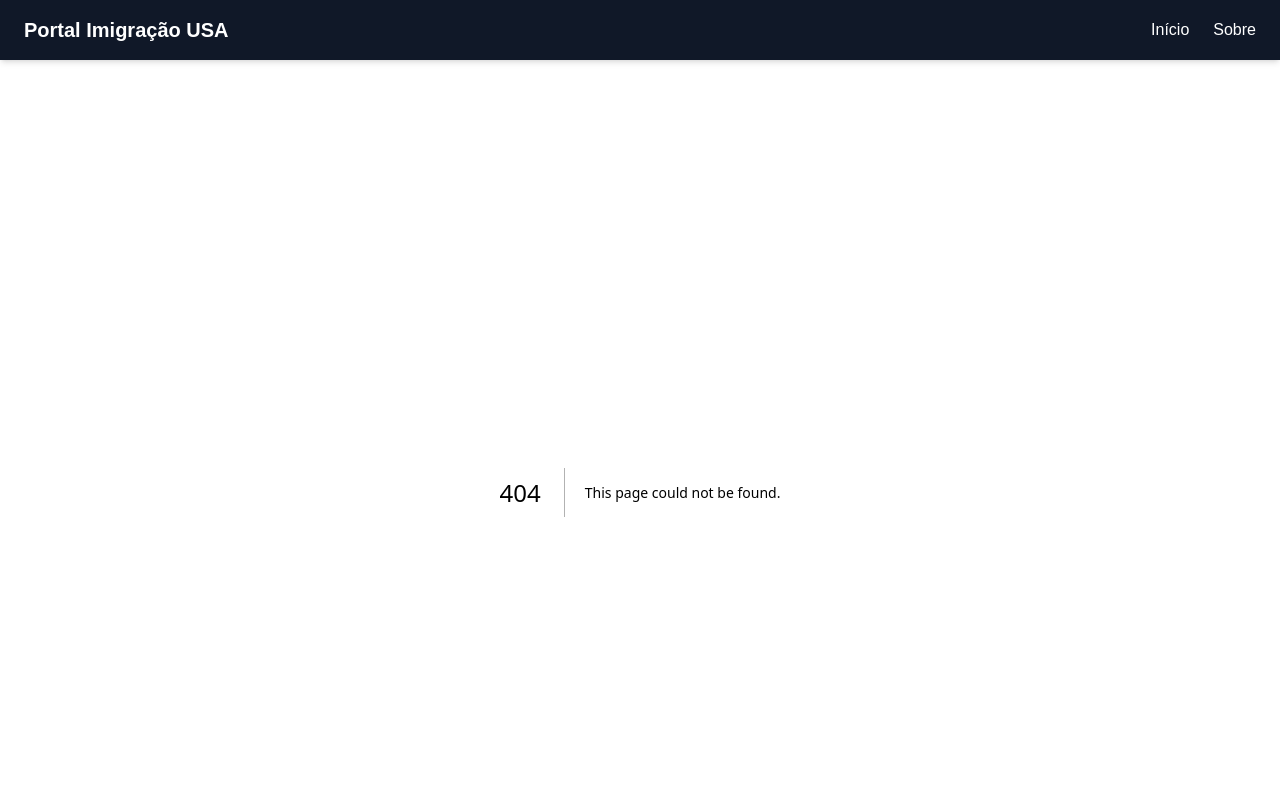
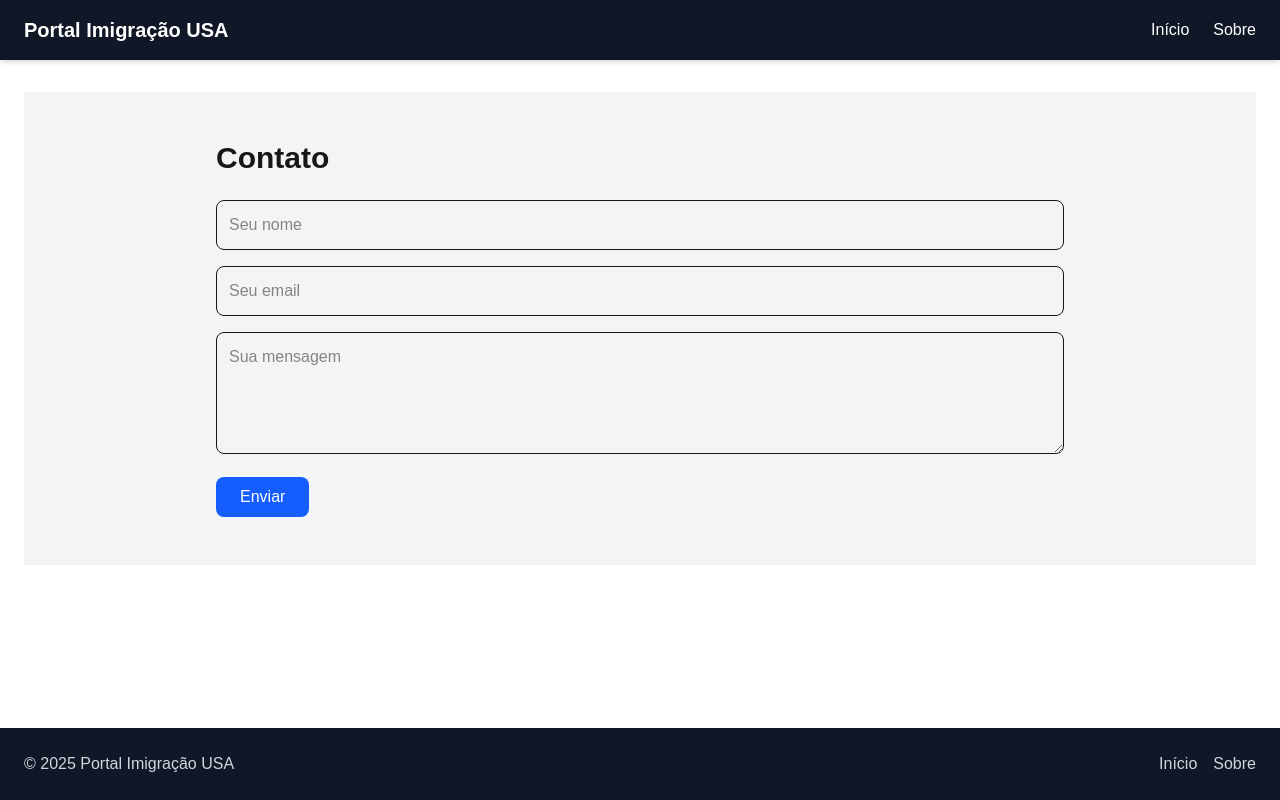
Before and after one commit to Ilton21/portalimigracaousa, a Next.js app: page /contact in a window 1280 px wide. Before the commit this address had no page. Shown: the top 800 px of the page. Built offline with nearby package versions, Linux system fonts and the light colour scheme.

Commit message:
feat: adiciona página de contato estilizada

```diff
--- /dev/null
+++ b/app/contact/page.js
@@ -0,0 +1,33 @@
+export default function ContactPage() {
+  return (
+    <section className="bg-gray-100 py-12">
+      <div className="max-w-4xl mx-auto px-6">
+        <h1 className="text-3xl font-bold mb-6">Contato</h1>
+        <form className="space-y-4">
+          <input
+            type="text"
+            placeholder="Seu nome"
+            className="w-full p-3 border rounded-lg"
+          />
+          <input
+            type="email"
+            placeholder="Seu email"
+            className="w-full p-3 border rounded-lg"
+          />
+          <textarea
+            placeholder="Sua mensagem"
+            rows="4"
+            className="w-full p-3 border rounded-lg"
+          ></textarea>
+          <button
+            type="submit"
+            className="bg-blue-600 text-white px-6 py-2 rounded-lg
+hover:bg-blue-700 transition"
+          >
+            Enviar
+          </button>
+        </form>
+      </div>
+    </section>
+  );
+}
```
